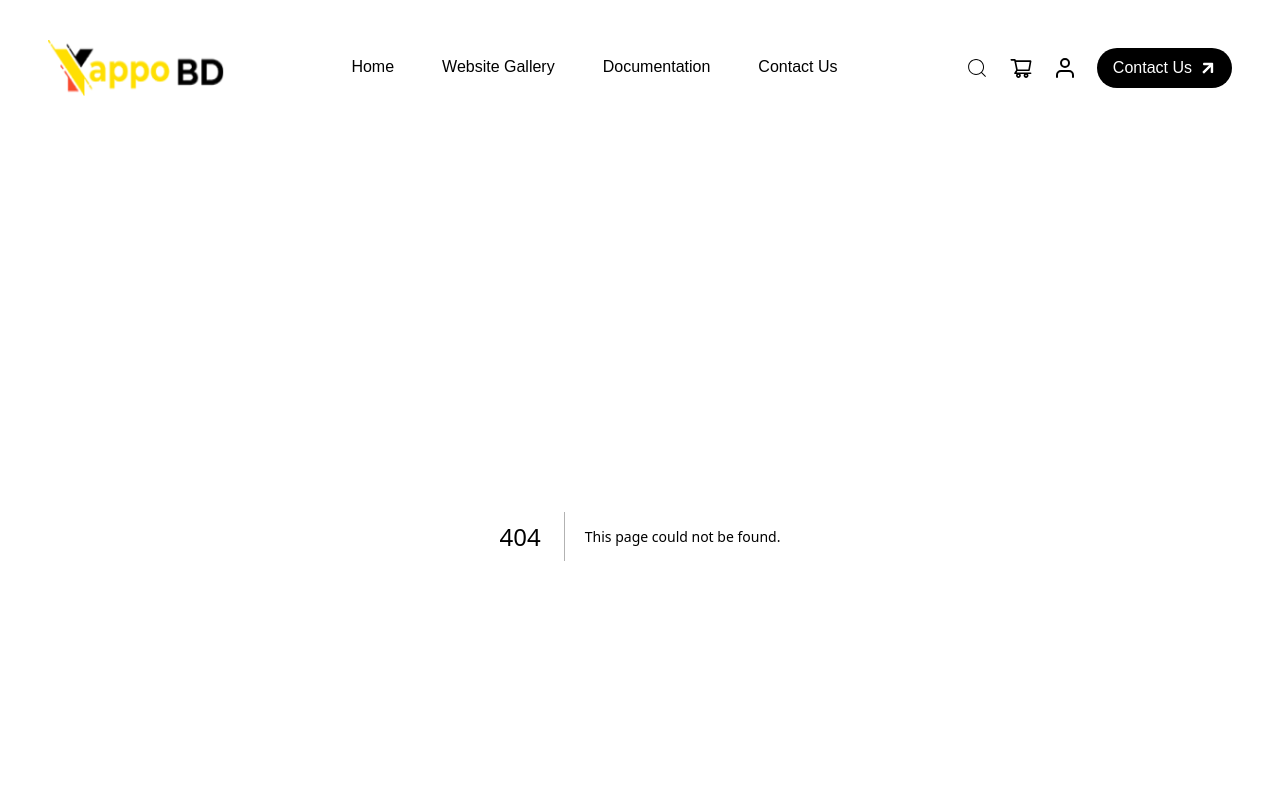
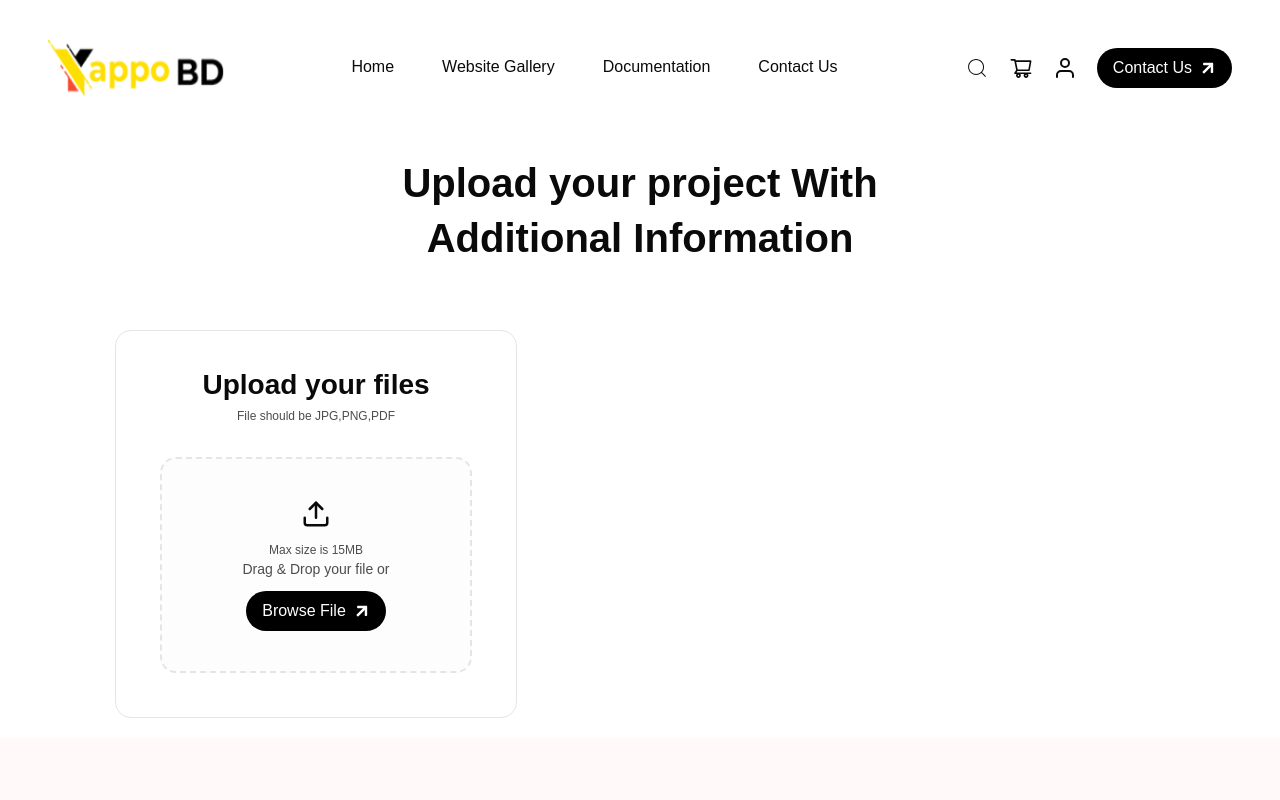
Before and after one commit to AetherZen/AetherZen-Products-v0, a Next.js app: page /upload-project in a window 1280 px wide. Before the commit this address had no page. Shown: the top 800 px of the page. Built offline with nearby package versions, Linux system fonts and the light colour scheme.

Commit message:
created image upload section

```diff
--- /dev/null
+++ b/src/app/upload-project/page.js
@@ -0,0 +1,11 @@
+import UploadSection from "@/components/uploadSection/UploadSection";
+
+const page = () => {
+    return (
+        <div>
+            <UploadSection />
+        </div>
+    );
+};
+
+export default page;
--- a/src/components/showcaseSection/ShowCaseSection.jsx
+++ b/src/components/showcaseSection/ShowCaseSection.jsx
@@ -20,7 +20,7 @@ export default function ShowCaseSection() {
   const demoArray = Array(9).fill(0);
 
   return (
-    <div className="section-padding-x">
+    <div className="section-padding-x section-padding-y">
       <div className=" grid grid-rows-12 grid-cols-12 gap-y-12  lg:gap-12 section-padding-y">
         {/* carousel */}
         <div className="col-span-12 row-span-6 lg:row-span-12 lg:col-span-8">
--- /dev/null
+++ b/src/components/uploadSection/UploadSection.jsx
@@ -0,0 +1,102 @@
+"use client";
+import { uploadImageToImgBB } from "@/lib/uploadImage";
+import { Key } from "lucide-react";
+import Image from "next/image";
+import { useState } from "react";
+import { FaArrowRight } from "react-icons/fa";
+import { FiUpload } from "react-icons/fi";
+import ImageLoader from "../shared/imageLoader/ImageLoader";
+import { MdOutlineCancel } from "react-icons/md";
+
+const UploadSection = () => {
+  const [images, setImages] = useState([]);
+
+  const handleFileChange = async (event) => {
+    const file = event.target.files[0];
+    const imageUrl = await uploadImageToImgBB(file);
+    setImages([imageUrl, ...images]);
+  };
+
+  const handleRemove = (idx) => {
+    const filteredImages = images?.filter((images, id) => id !== idx);
+    setImages(filteredImages);
+    console.log(filteredImages);
+  };
+  return (
+    <div className="section-padding-x py-5">
+      <h1 className="font-semibold text-xl md:text-[40px] max-w-2xl mx-auto text-center leading-snug">
+        Upload your project With Additional Information{" "}
+      </h1>
+
+      <div className="grid grid-cols-1 md:grid-cols-2 mt-16 gap-10 md:gap-28">
+        <div className="">
+          <div className="w-max p-4 md:p-11 mx-auto border rounded-2xl">
+            <h1 className="text-sm md:text-[28px]  font-semibold text-center">
+              Upload your files
+            </h1>
+            <p className="text-[#4D4D4D] text-[12px] text-center mt-3">
+              File should be JPG,PNG,PDF
+            </p>
+
+            <div className="mt-8">
+              <label
+                className="border-2 border-dashed bg-[#DDDDDD0F] cursor-pointer p-5 px-10 md:p-10 md:px-20 inline-block  rounded-2xl"
+                htmlFor="inputTag"
+                onChange={handleFileChange}
+              >
+                <div className="flex flex-col justify-center items-center h-full gap-3">
+                  <FiUpload className="text-xl md:text-3xl" />
+                  <div className="text-center">
+                    <p className="text-[#4D4D4D] text-[12px]">
+                      Max size is 15MB
+                    </p>
+                    <p className="text-[#4D4D4D] text-sm">
+                      Drag & Drop your file or
+                    </p>
+                  </div>
+
+                  <button className="bg-black text-[12px] md:text-base h-max w-max text-white flex items-center px-4  py-2 gap-2 rounded-full">
+                    Browse File <FaArrowRight className="-rotate-45" />
+                  </button>
+                </div>
+                <input
+                  id="inputTag"
+                  type="file"
+                  className="border hidden"
+                  accept="image/png, jpg"
+                />
+              </label>
+            </div>
+          </div>
+        </div>
+        <div>
+          {images?.map((item, idx) => (
+            <div
+              key={idx}
+              className="flex justify-between px-2 mb-5 items-center border rounded-xl bg-[#DDDDDD0F]"
+            >
+              <div className="flex gap-3 items-center">
+                <Image
+                  loader={ImageLoader}
+                  src={item}
+                  alt="Image Url"
+                  height={50}
+                  width={50}
+                />
+                <p>Image - {idx + 1}</p>
+              </div>
+              <div>
+                <MdOutlineCancel
+                  onClick={() => handleRemove(idx)}
+                  className="text-red-600 text-2xl cursor-pointer"
+                />
+              </div>
+            </div>
+          ))}
+        </div>
+      </div>
+    </div>
+  );
+};
+
+export default UploadSection;
--- /dev/null
+++ b/src/lib/uploadImage.js
@@ -0,0 +1,32 @@
+const uploadImageToImgBB = async (imageFile) => {
+    if (!imageFile) {
+      return;
+    }
+    const apiKey = "8fa196d92c7d1bee69255516ffcf9d00";
+    const formData = new FormData();
+    formData.append("image", imageFile);
+
+    try {
+      const response = await fetch(
+        "https://api.imgbb.com/1/upload?key=" + apiKey,
+        {
+          method: "POST",
+          body: formData,
+        }
+      );
+
+      const data = await response.json();
+      if (data.status === 200) {
+        const imageUrl = data.data.url;
+        return imageUrl;
+      } else {
+        console.error("Image upload failed");
+        return null;
+      }
+    } catch (error) {
+      console.error("Error uploading image: ", error);
+      return null;
+    }
+  };
+
+  export { uploadImageToImgBB };
```
